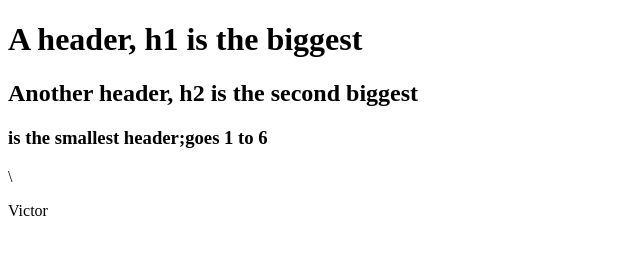
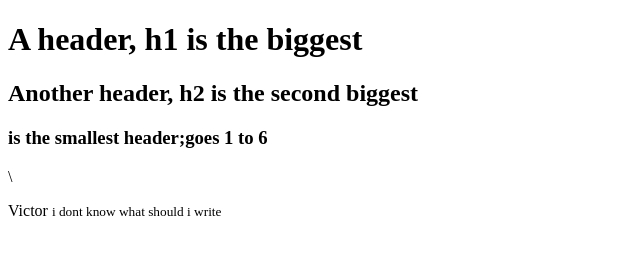
Before and after one commit to victorliushengyuan-jpg/viclol.github.io, a plain HTML site: page newlesson1.html in a window 1280 px wide. Shown: the whole page, without its empty margins (0-640 px from the left). Drawn offline with Linux system fonts and the light colour scheme.

Commit message:
Update newlesson1.html

```diff
--- a/newlesson1.html
+++ b/newlesson1.html
@@ -17,6 +17,7 @@
             is the smallest header;goes 1 to 6
         </h3>\
         <p><stronng>Victor</stronng>
+            <small>i dont know what should i write</small>
 
 
     </body>
```
